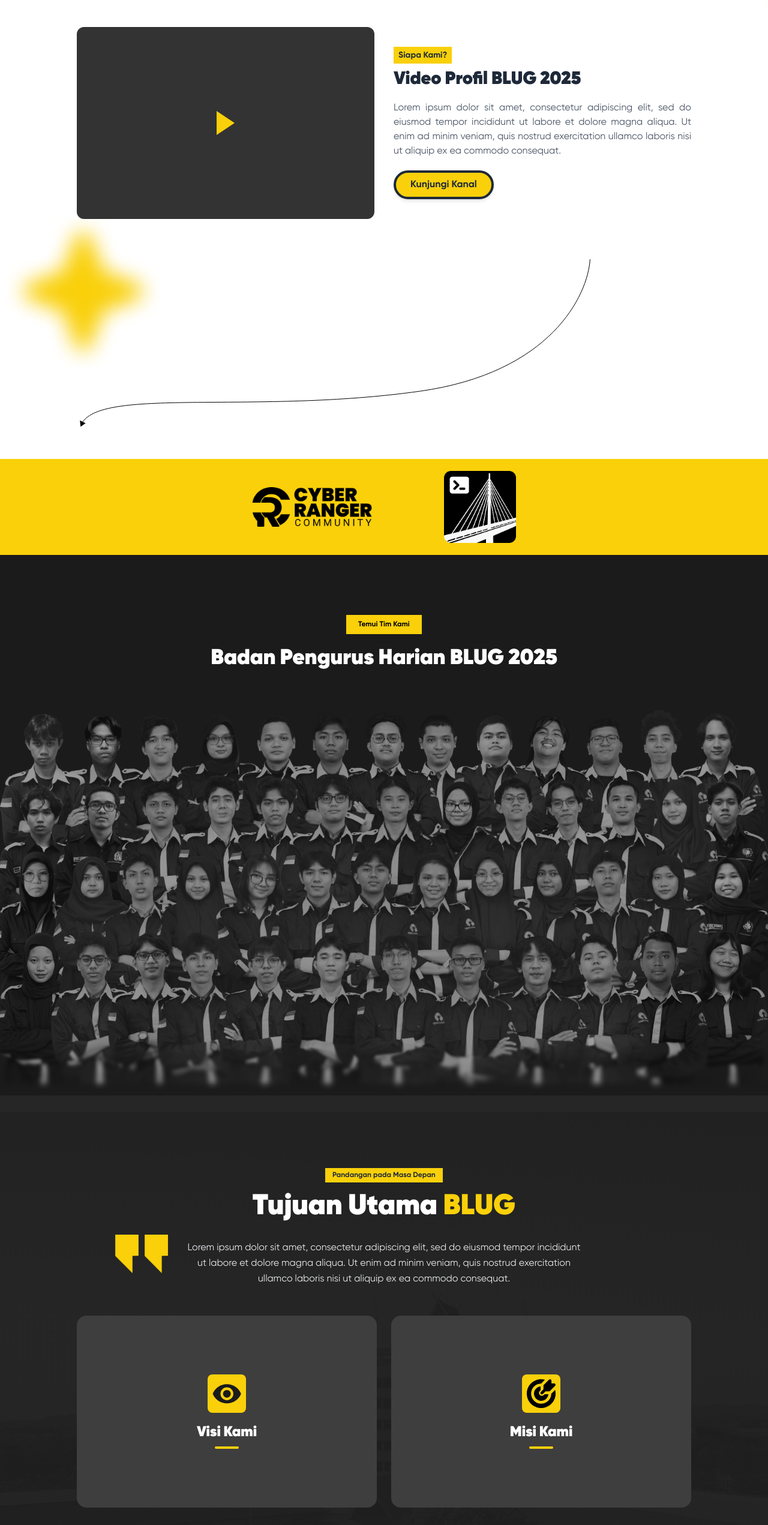
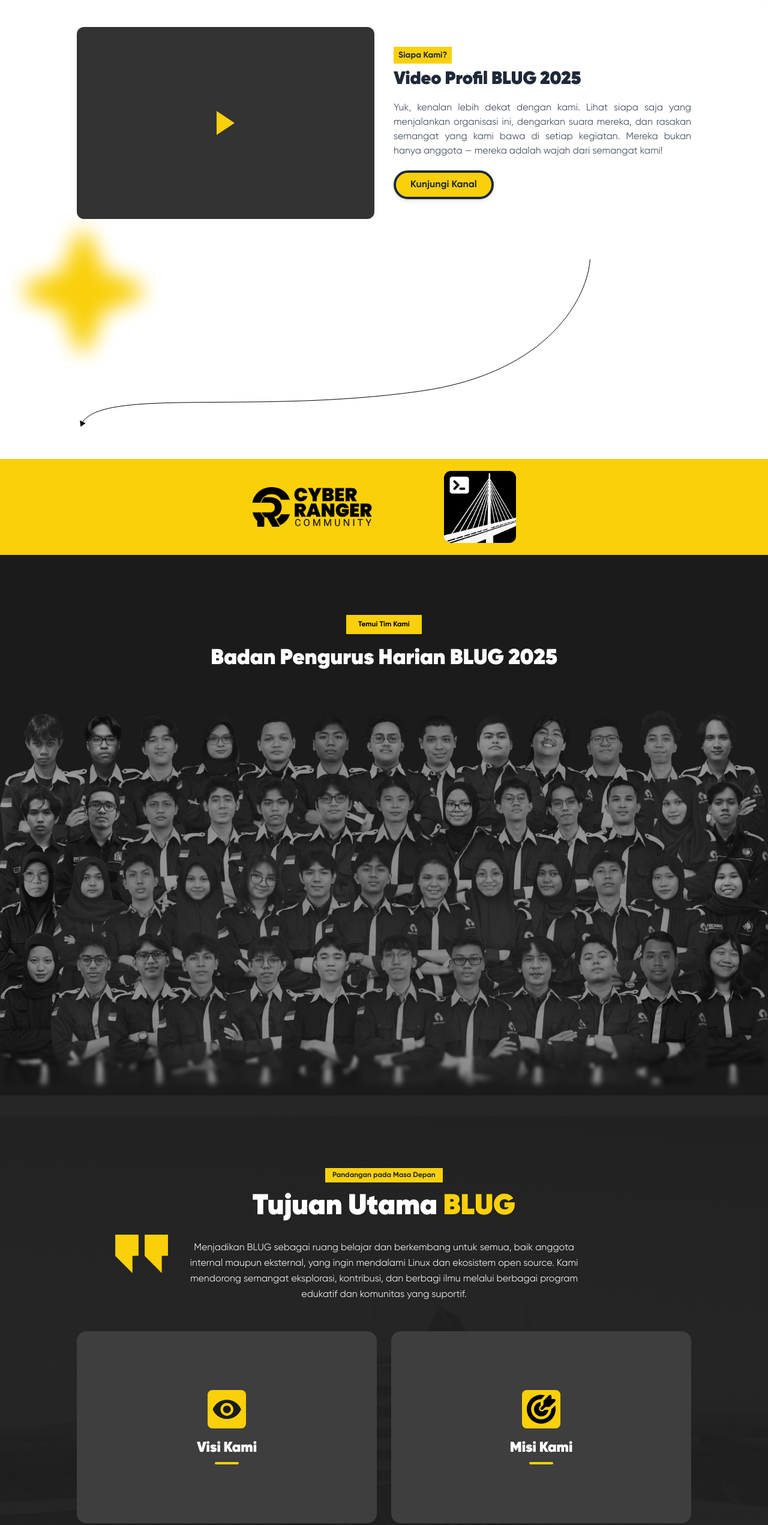
Before and after one commit to Batam-Linux-User-Group/profile-blug, a React (Vite) app: page / in a window 1280 px wide. Shown: the part 977-3519 px from the top of the page at 60% size. Built offline with nearby package versions, Linux system fonts and the light colour scheme.

Commit message:
Modify paragraph text

```diff
--- a/src/components/LandingPage/ProgramUnggulan.jsx
+++ b/src/components/LandingPage/ProgramUnggulan.jsx
@@ -52,13 +52,13 @@ const ProgramUnggulan = () => {
           ></div>
           <div className="relative max-w-lg z-10 text-gray-800 group-hover:text-white transition-colors duration-300">
             <span className="text-xs bg-primary px-3 py-1 rounded-full font-bold border-2 border-primary transition-all duration-300 group-hover:bg-transparent group-hover:text-white">
-              Ga cuman Windows! Yuk
+              Yuk, Kenal Linux Lebih Dalam!
             </span>
             <h2 className="text-2xl font-black mt-2 mb-3 underline decoration-primary">
               Belajar Linux Bareng Siber
             </h2>
             <p className="text-sm mb-4">
-              Divisi Siber ngajak kamu kenalan lebih dalam dengan Linux dan dunia keamanan siber lewat kegiatan seru sepanjang tahun.
+              Divisi Siber mengajak kamu kenalan lebih dalam dengan Linux dan dunia keamanan siber lewat kegiatan seru.
             </p>
             <div className="flex items-start space-x-3">
               <img src={Dot} alt="Bullet" className="w-3 h-16" />
@@ -86,7 +86,7 @@ const ProgramUnggulan = () => {
           ></div>
           <div className="relative max-w-lg z-10 text-gray-800 group-hover:text-white transition-colors duration-300">
             <span className="text-xs bg-primary px-3 py-1 rounded-full font-bold border-2 border-primary transition-all duration-300 group-hover:bg-transparent group-hover:text-white">
-              Pengen buat Website? Yuk
+              Pengen Belajar Buat Website? Yuk
             </span>
             <h2 className="text-2xl font-black mt-2 mb-3 underline decoration-primary">
               Ngoding Bareng Programming
--- a/src/components/LandingPage/TujuanSection.jsx
+++ b/src/components/LandingPage/TujuanSection.jsx
@@ -52,10 +52,9 @@ const TujuanSection = () => {
                   }}
                 ></div>
                 <p className="text-gray-200 text-base leading-relaxed pt-2" data-aos="fade-right">
-                  Lorem ipsum dolor sit amet, consectetur adipiscing elit, sed
-                  do eiusmod tempor incididunt ut labore et dolore magna aliqua.
-                  Ut enim ad minim veniam, quis nostrud exercitation ullamco
-                  laboris nisi ut aliquip ex ea commodo consequat.
+                  Menjadikan BLUG sebagai ruang belajar dan berkembang untuk semua, baik anggota internal maupun eksternal,
+                  yang ingin mendalami Linux dan ekosistem open source. Kami mendorong semangat eksplorasi, kontribusi, dan berbagi
+                  ilmu melalui berbagai program edukatif dan komunitas yang suportif.
                 </p>
               </div>
             </div>
@@ -68,14 +67,14 @@ const TujuanSection = () => {
                 title: "Visi Kami",
                 icon: <img src={ic_eye} className="w-12 h-12 text-gray-800" />,
                 bg: visiBackground,
-                desc: "Menjadikan BLUG sebagai organisasi yang memprioritaskan kepedulian terhadap setiap anggota,membatu mereka berkembang dalam hardskill & softskill, serta memberikan kontribusi yang bermakna bagi masyarakat luas",
+                desc: "Menjadikan BLUG sebagai organisasi yang memprioritaskan kepedulian terhadap setiap anggota,membantu mereka berkembang dalam hard skill & soft skill. serta memberikan kontribusi yang bermakna bagi masyarakat luas",
                 aos: "flip-left"
               },
               {
                 title: "Misi Kami",
                 icon: <img src={ic_target} className="w-12 h-12 text-gray-800" />,
                 bg: misiBackground,
-                desc: `Melibatkan semua anggota dalam kolaborasi setiap kegiatan BLUG, aktif dalam pengembangan mutu anggota, dan memberikan kontribusi yang bermanfaat bagi masyarakat luas, terutaman di kalangan mahasiswa Polibatam `,
+                desc: `Melibatkan semua anggota dalam kolaborasi setiap kegiatan BLUG, aktif dalam pengembangan mutu anggota, dan memberikan kontribusi yang bermanfaat bagi masyarakat luas, terutaman di kalangan Mahasiswa Politeknik Negei Batam `,
                 aos: "flip-right"
               },
             ].map((item, idx) => (
--- a/src/components/LandingPage/VideoSection.jsx
+++ b/src/components/LandingPage/VideoSection.jsx
@@ -29,9 +29,8 @@ const VideoSection = () => {
                 Video Profil BLUG 2025
               </h2>
               <p className="text-gray-600 mb-5 text-justify" data-aos="fade-up" data-aos-delay="400">
-                Lorem ipsum dolor sit amet, consectetur adipiscing elit, sed do eiusmod tempor
-                incididunt ut labore et dolore magna aliqua. Ut enim ad minim veniam, quis nostrud
-                exercitation ullamco laboris nisi ut aliquip ex ea commodo consequat.
+                Yuk, kenalan lebih dekat dengan kami. Lihat siapa saja yang menjalankan organisasi ini, dengarkan suara mereka,
+                dan rasakan semangat yang kami bawa di setiap kegiatan. Mereka bukan hanya anggota — mereka adalah wajah dari semangat kami!
               </p>
               <div data-aos="zoom-in" data-aos-delay="400">
                 <button onClick={goToYoutube} className="px-6 py-2 rounded-full font-bold border-4 border-gray-800 bg-primary text-gray-800 transition duration-200 hover:bg-gray-800 hover:text-primary hover:border-primary shadow-md active:bg-gray-800 active:text-primary active:shadow-inner cursor-pointer">
```
